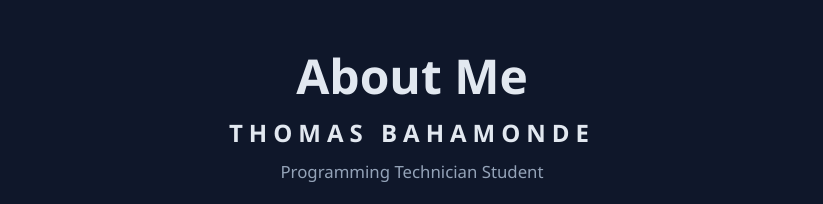
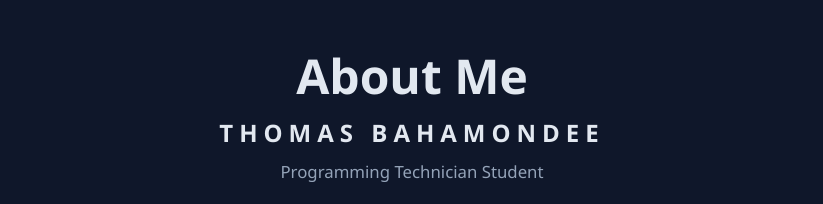
Before and after one commit to thomasbde7-eng/thomas, a plain HTML site: page index.html in a window 1280 px wide. Shown: the top 204 px of the page, without its empty margins (228-1051 px from the left). Drawn offline with Linux system fonts and the light colour scheme.

Commit message:
Update index.html

```diff
--- a/index.html
+++ b/index.html
@@ -47,7 +47,7 @@ footer a{color:var(--ink)}
 <main>
   <header>
     <h1>About Me</h1>
-    <p class="name">Thomas Bahamonde</p>
+    <p class="name">Thomas Bahamondee</p>
     <p class="sub">Programming Technician Student</p>
   </header>
 
```
